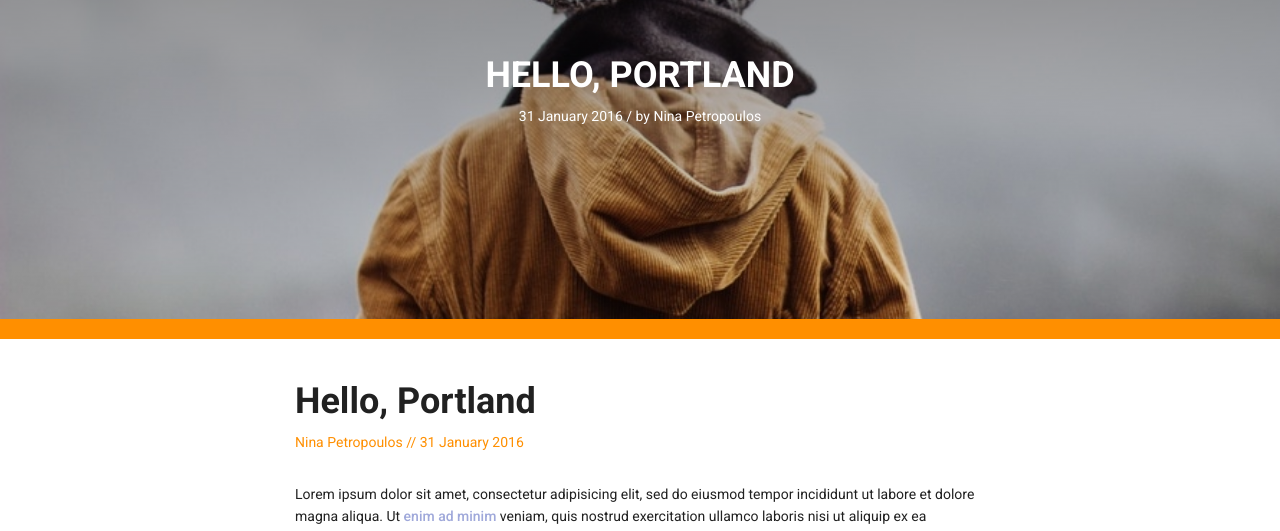
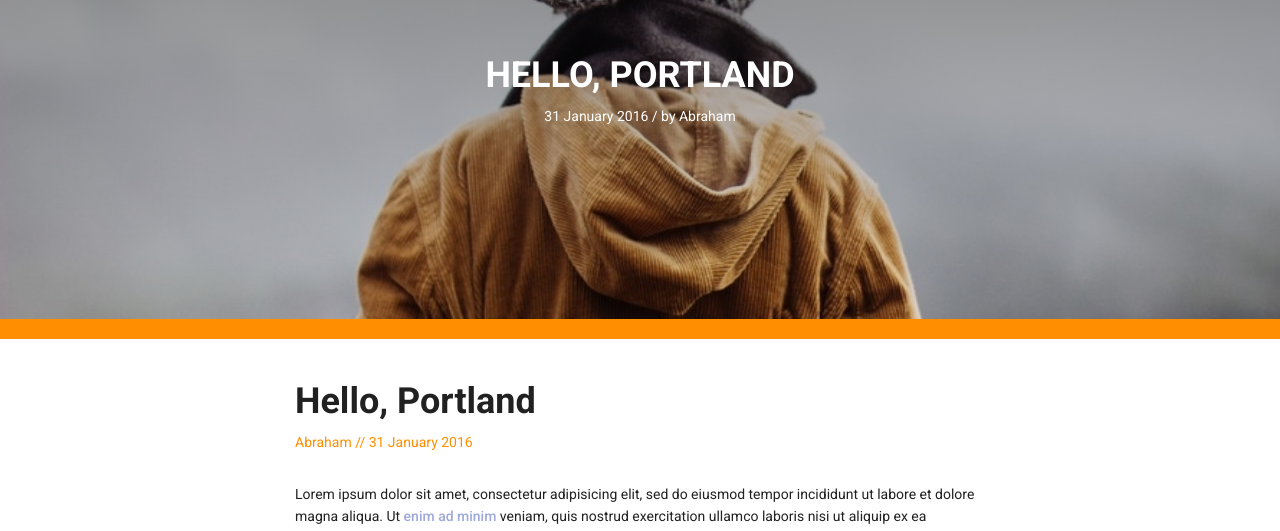
Before and after one commit to Hialeah/shpe, a Jekyll site: the page built from _posts/2016-01-31-hello-portland.markdown, in a window 1280 px wide. Shown: the part 131-662 px from the top of the page. Built offline with Jekyll 4.4.1, drawn with Linux system fonts in a browser that asks for light colours; nearby versions of some CDN libraries; Markdown is read by kramdown in place of the engine named in the settings.

Commit message:
Update 2016-01-31-hello-portland.markdown

```diff
--- a/_posts/2016-01-31-hello-portland.markdown
+++ b/_posts/2016-01-31-hello-portland.markdown
@@ -7,7 +7,7 @@ thumbnail: person1.jpeg
 categories: category1
 
 # Information for the author block
-author: Nina Petropoulos
+author: Abraham
 ---
 Lorem ipsum dolor sit amet, consectetur adipisicing elit, sed do eiusmod tempor incididunt ut labore et dolore magna aliqua. Ut [enim ad minim][link1] veniam, quis nostrud exercitation ullamco laboris nisi ut aliquip ex ea commodo consequat. Duis aute irure dolor in reprehenderit in voluptate velit esse cillum dolore eu fugiat nulla pariatur. Excepteur sint occaecat cupidatat non proident, sunt in culpa qui officia deserunt mollit anim id est laborum.
 
```
